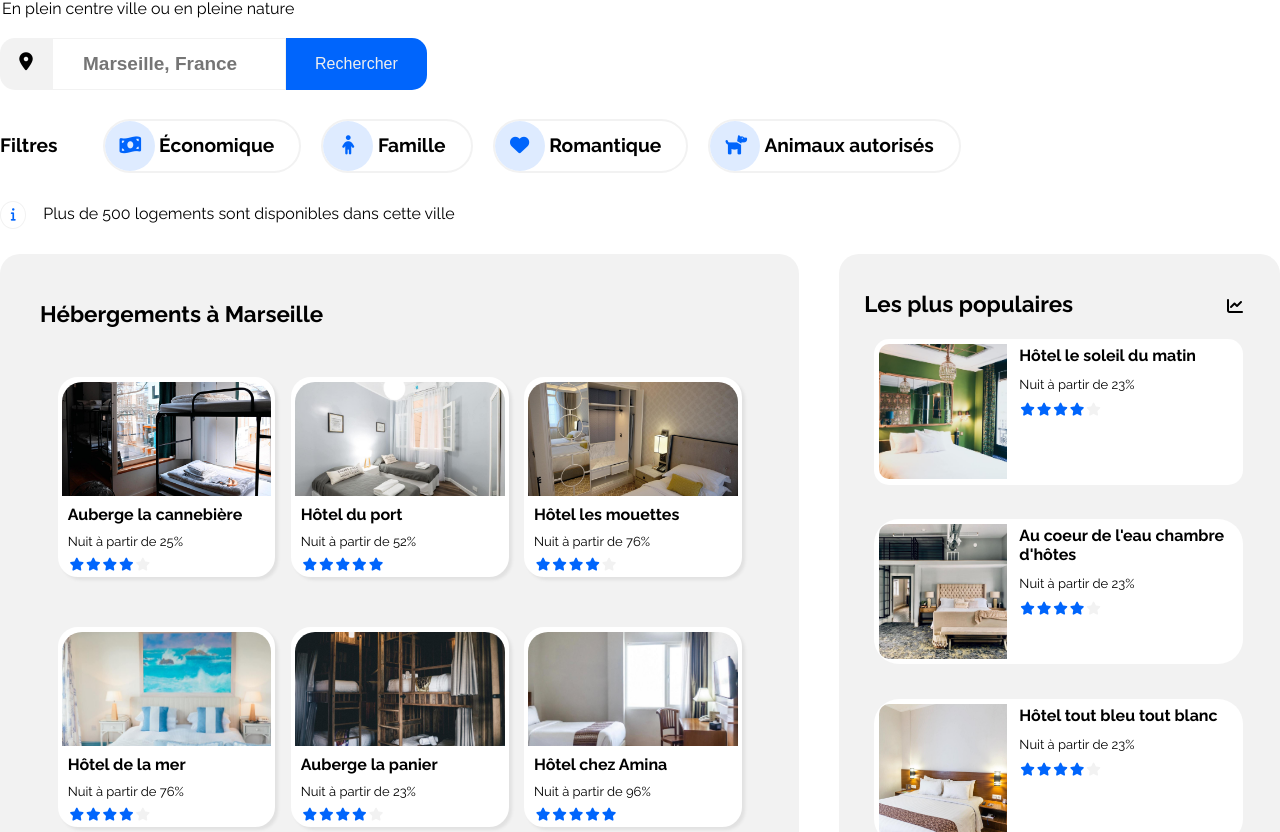
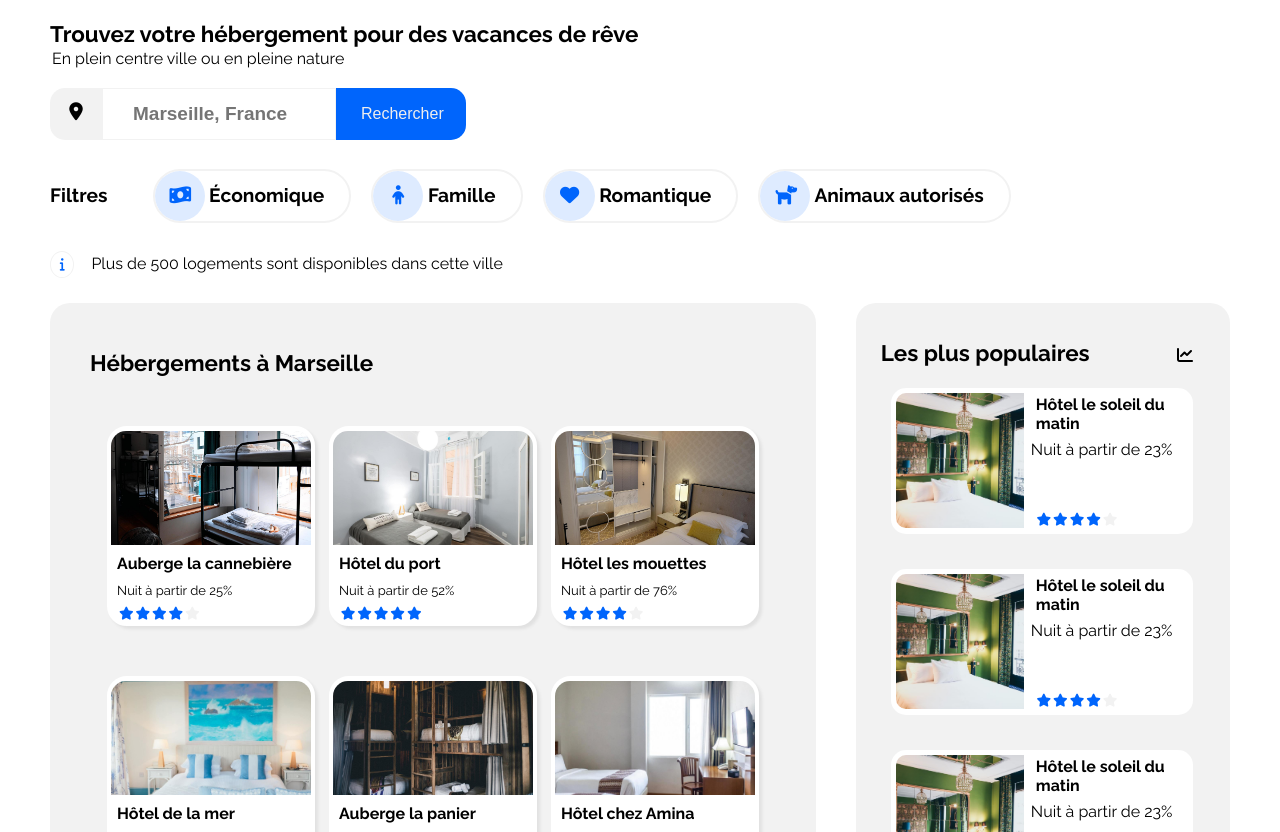
Before and after one commit to cfred22/FredericClech_2_24092021, a plain HTML site: page index.html in a window 1280 px wide. Shown: the part 120-952 px from the top of the page. Drawn offline with Linux system fonts and the light colour scheme.

Commit message:
calage étoile menu populaire

```diff
--- a/index.html
+++ b/index.html
@@ -192,13 +192,14 @@
 
                         <div class="hotel_bloc3">
                             <div class="hotel_pop">
+                                <a href="#">
                                 <div class="hotel_pop_box">
-                                    <a href="#">
+
                                     <img class="card_pop_image" src="images/hebergements/medium/hotel_le_soleil_du_matin.jpg" alt="hotel_le_soleil_du_matin">
 
                                     <div pop_txt_info>
                                         <p class="title_card">Hôtel le soleil du matin</p>
-                                        <p class="price">Nuit à partir de 23%</p>
+                                        <p class="price_popu">Nuit à partir de 23%</p>
                                         <i class="fa fa-star blue"></i>
                                         <i class="fa fa-star blue"></i>
                                         <i class="fa fa-star blue"></i>
@@ -207,13 +208,19 @@
                                         </a>
                                     </div>
                                 </div>
+                                </a>
+                            </div>
+                        </div>
+                        <div class="hotel_bloc3">
+                            <div class="hotel_pop">
+                                <a href="#">
                                 <div class="hotel_pop_box">
-                                    <a href="#">
-                                    <img class="card_pop_image" src="images/hebergements/medium/au_coeur_de_l'eau_chambres_hotes.jpg" alt="au_coeur_de_l'eau_chambres_hotes">
+
+                                    <img class="card_pop_image" src="images/hebergements/medium/hotel_le_soleil_du_matin.jpg" alt="hotel_le_soleil_du_matin">
 
                                     <div pop_txt_info>
-                                        <p class="title_card">Au coeur de l'eau chambre d'hôtes</p>
-                                        <p class="price">Nuit à partir de 23%</p>
+                                        <p class="title_card">Hôtel le soleil du matin</p>
+                                        <p class="price_popu">Nuit à partir de 23%</p>
                                         <i class="fa fa-star blue"></i>
                                         <i class="fa fa-star blue"></i>
                                         <i class="fa fa-star blue"></i>
@@ -222,13 +229,19 @@
                                         </a>
                                     </div>
                                 </div>
+                                </a>
+                            </div>
+                        </div>
+                        <div class="hotel_bloc3">
+                            <div class="hotel_pop">
+                                <a href="#">
                                 <div class="hotel_pop_box">
-                                    <a href="#">
-                                    <img class="card_pop_image" src="images/hebergements/medium/tout_bleu_et_blanc.jpg" alt="tout_bleu_et_blanc">
+
+                                    <img class="card_pop_image" src="images/hebergements/medium/hotel_le_soleil_du_matin.jpg" alt="hotel_le_soleil_du_matin">
 
                                     <div pop_txt_info>
-                                        <p class="title_card">Hôtel tout bleu tout blanc</p>
-                                        <p class="price">Nuit à partir de 23%</p>
+                                        <p class="title_card">Hôtel le soleil du matin</p>
+                                        <p class="price_popu">Nuit à partir de 23%</p>
                                         <i class="fa fa-star blue"></i>
                                         <i class="fa fa-star blue"></i>
                                         <i class="fa fa-star blue"></i>
@@ -237,34 +250,12 @@
                                         </a>
                                     </div>
                                 </div>
+                                </a>
                             </div>
                         </div>
                     </div>
                 </div>
             </main>
-
-
-
-
-
-
-
-
-
-
-
-
-
-
-            <!-- ACTIVITÉS SUR LA DESTINATION -->
-            <section id="activities">
-            </section>
-
-
-            <!-- FOOTER -->
-            <footer>
-            </footer>
-
         </body>
     </bloc_body>
 </html>
--- a/style.css
+++ b/style.css
@@ -11,8 +11,8 @@ body
     display: flex;
     flex-direction: column;
     font-family: raleway, Verdana, Geneva, Tahoma, sans-serif;
-    margin: auto;
     max-width: 1340px;
+    margin: 50px;
 }
 
 img .logo-reservia
@@ -227,6 +227,21 @@ color: #0065fc;
 
 /*---------------------------* MENU CENTRAL*----------------------------------*/
 /*-- HEBERGEMENTS PAR DESTINATION --*/
+.central_2_mains
+{
+    display: flex;
+    justify-content: space-between;
+}
+
+.central_accomodations
+{
+    background-color: #f2f2f2;
+    border-radius: 20px;
+    width: 70%;
+    margin-top: 25px;
+
+
+}
 
 .central_accomodations h1, h2
 {
@@ -240,28 +255,12 @@ color: #0065fc;
     font-size: larger;
 }
 
-
-.central_2_mains
-{
-    display: flex;
-    justify-content: space-between;
-}
-
-.central_accomodations
-{
-    background-color: #f2f2f2;
-    border-radius: 20px;
-    width: 70%;
-    margin-top: 25px;
-    max-width: 880px;
-}
-
-
 .hotel_bloc1, .hotel_bloc2
 {
     display: flex;
     justify-content: space-around;
     margin: 50px;
+
 }
 
 .hotel   /*cadre vignettes hotel et ombres*/
@@ -298,6 +297,7 @@ color: #0065fc;
     padding: 5px;
     font-weight: bold;
 }
+
 .price
 {
     font-size: small;
@@ -316,7 +316,7 @@ color: #0065fc;
     width: 100%;
     height: 114px;
     object-fit: cover;
-    border-radius: 20px 20px 0 0;
+    border-radius: 15px 15px 0 0;
     margin-top: 1px;
 }
 
@@ -393,5 +393,11 @@ color: #0065fc;
 .pop_txt_info
 {
     color: black;
+}
+
+.price_popu
+{
+    margin-bottom: 50px;
+
 
 }
```
